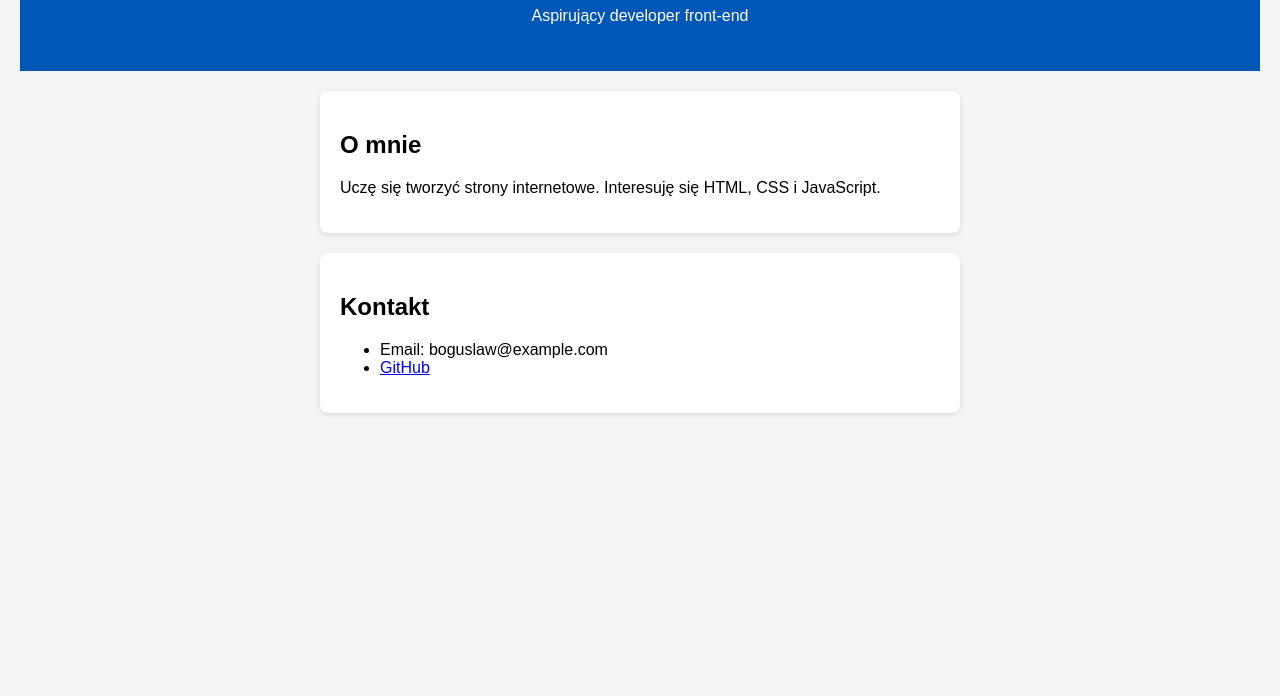
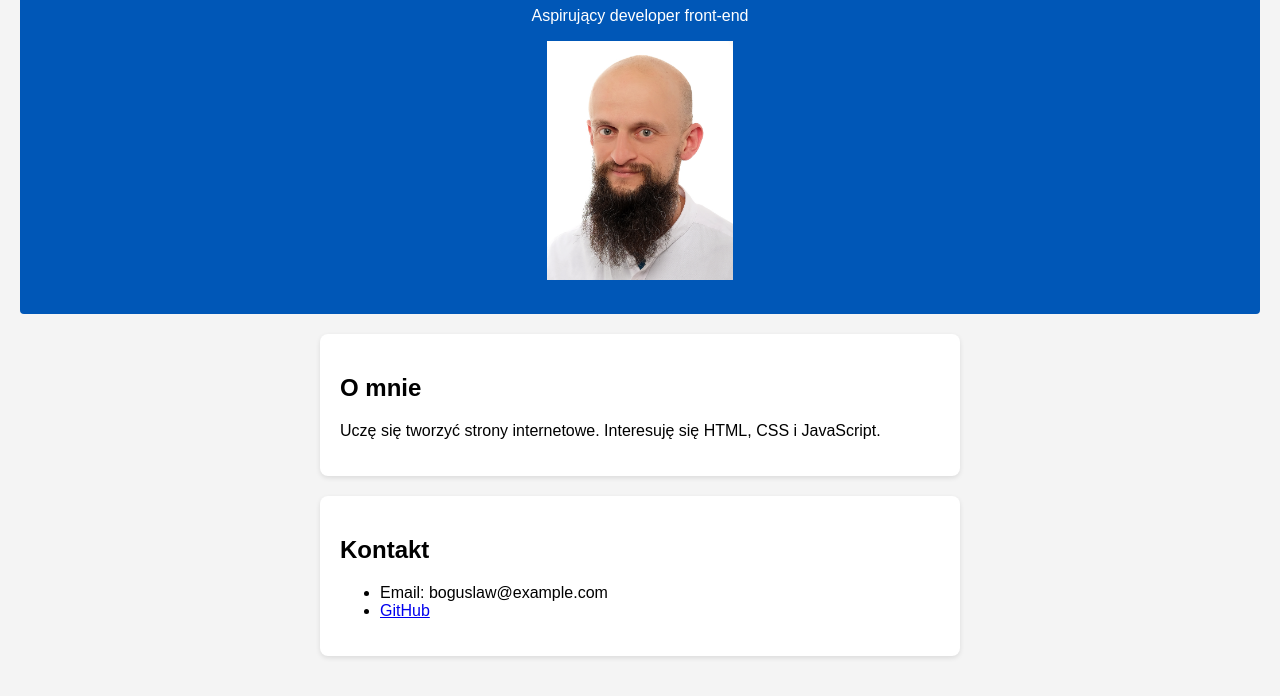
Before and after one commit to galusznikov/boguslawgaluszka, a plain HTML site: page index.html in a window 1280 px wide. Shown: the part 123-819 px from the top of the page. Drawn offline with Linux system fonts and the light colour scheme; files whose address does not match are found by name.

Commit message:
Add files via upload

```diff
--- a/index.html
+++ b/index.html
@@ -10,6 +10,9 @@
   <header>
     <h1>Bogusław Gałuszka</h1>
     <p>Aspirujący developer front-end</p>
+    <div class="profile">
+    <img src="C:\Users\T440P\Downloads\DSCF2881-Format dodatkowy-35x45 mm.jpg">
+    </div>
   </header>
 
   <section>
--- a/style.css
+++ b/style.css
@@ -10,6 +10,7 @@ body {
     background-color: #0057b7;
     color: white;
     padding: 30px 0;
+    border-radius: 4px;
   }
 
   section {
@@ -20,3 +21,8 @@ body {
     border-radius: 8px;
     box-shadow: 0 2px 5px rgba(0,0,0,0.1);
   }
+  .profile img{
+    align-items: left;
+    width: 15%;
+    height: 15%;
+  }
```
